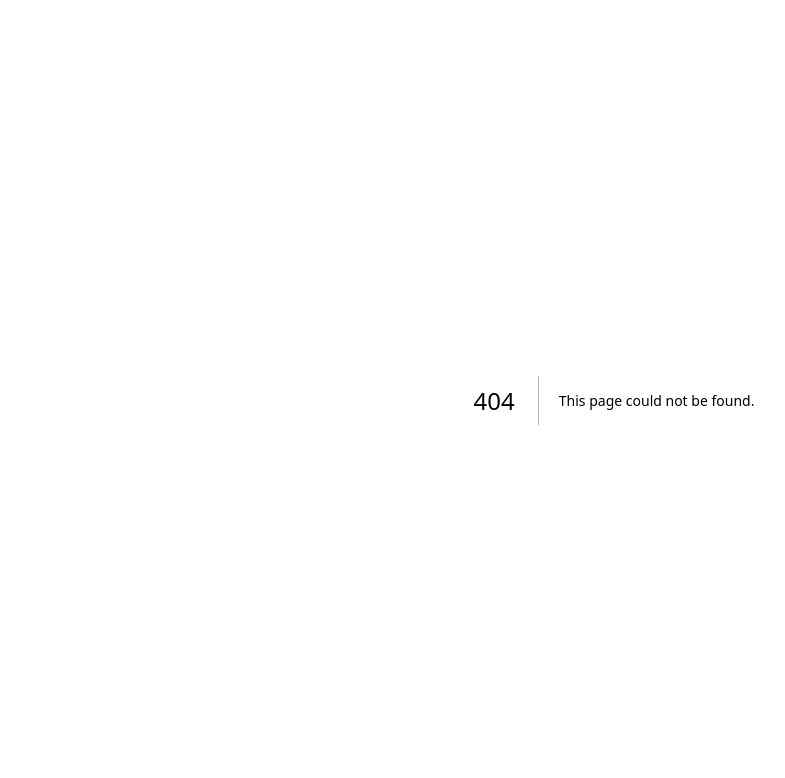
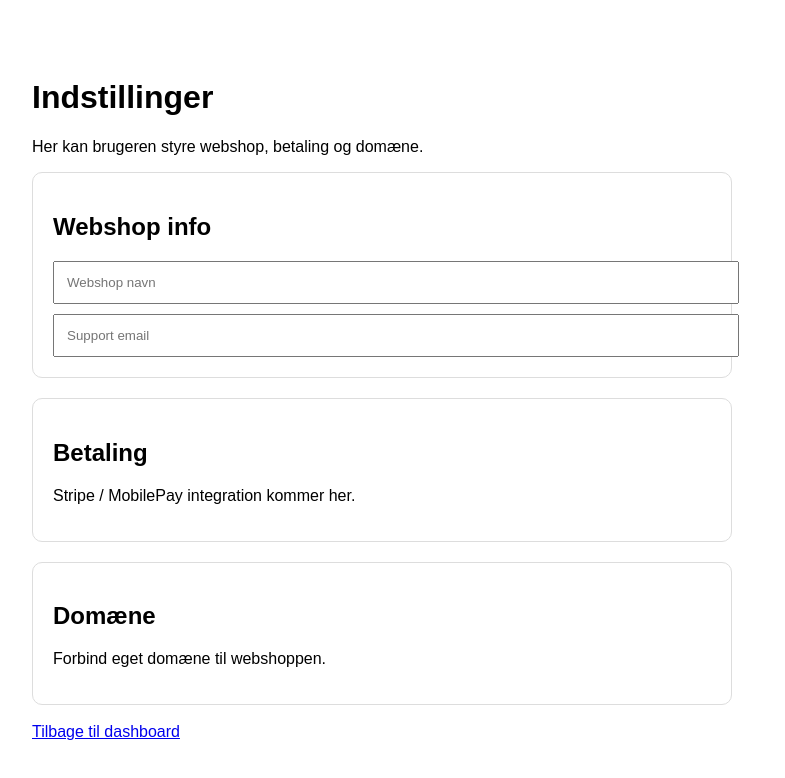
Before and after one commit to postjkhandel-ship-it/shoppilot, a Next.js app: page /settings in a window 1280 px wide. Before the commit this address had no page. Shown: the top 778 px of the page, without its empty margins (26-811 px from the left). Built offline with nearby package versions, Linux system fonts and the light colour scheme.

Commit message:
Create page.js

```diff
--- /dev/null
+++ b/app/settings/page.js
@@ -0,0 +1,29 @@
+export default function Settings() {
+  return (
+    <main style={{ padding: "50px", fontFamily: "Arial" }}>
+      <h1>Indstillinger</h1>
+      <p>Her kan brugeren styre webshop, betaling og domæne.</p>
+
+      <div style={{ display: "grid", gap: "20px", maxWidth: "700px" }}>
+        <div style={{ border: "1px solid #ddd", padding: "20px", borderRadius: "10px" }}>
+          <h2>Webshop info</h2>
+          <input placeholder="Webshop navn" style={{ padding: "12px", width: "100%", marginBottom: "10px" }} />
+          <input placeholder="Support email" style={{ padding: "12px", width: "100%" }} />
+        </div>
+
+        <div style={{ border: "1px solid #ddd", padding: "20px", borderRadius: "10px" }}>
+          <h2>Betaling</h2>
+          <p>Stripe / MobilePay integration kommer her.</p>
+        </div>
+
+        <div style={{ border: "1px solid #ddd", padding: "20px", borderRadius: "10px" }}>
+          <h2>Domæne</h2>
+          <p>Forbind eget domæne til webshoppen.</p>
+        </div>
+      </div>
+
+      <br />
+      <a href="/dashboard">Tilbage til dashboard</a>
+    </main>
+  );
+}
```
